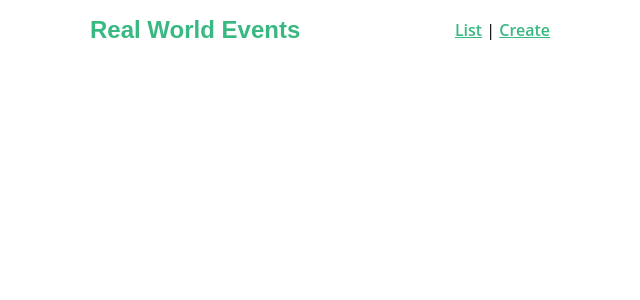
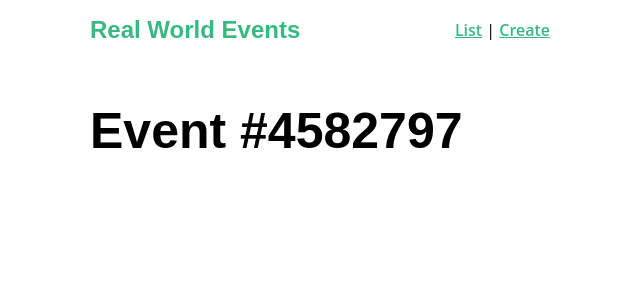
Before and after one commit to AliciadW/scaling-vue-with-nuxt, a Nuxt app: page /event/4582797 in a window 1280 px wide. Shown: the top 300 px of the page, without its empty margins (320-960 px from the left). Built offline with nearby package versions, Linux system fonts and the light colour scheme.

Commit message:
Lesson 5 - 2

```diff
--- /dev/null
+++ b/pages/event/_id.vue
@@ -0,0 +1,15 @@
+<template>
+    <div>
+      <h1>Event #{{ this.$route.params.id }}</h1>
+    </div>
+</template>
+
+<script>
+    export default {
+        name: "_id"
+    }
+</script>
+
+<style scoped>
+
+</style>
```
